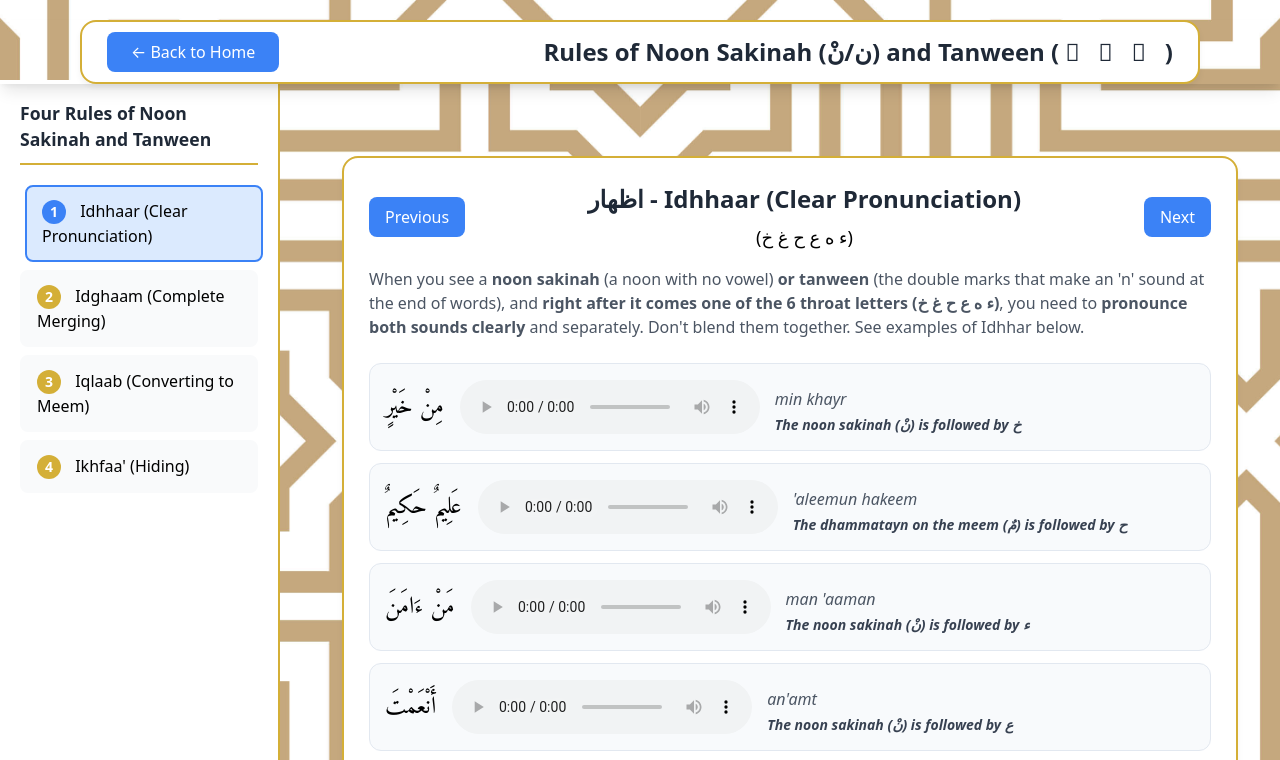
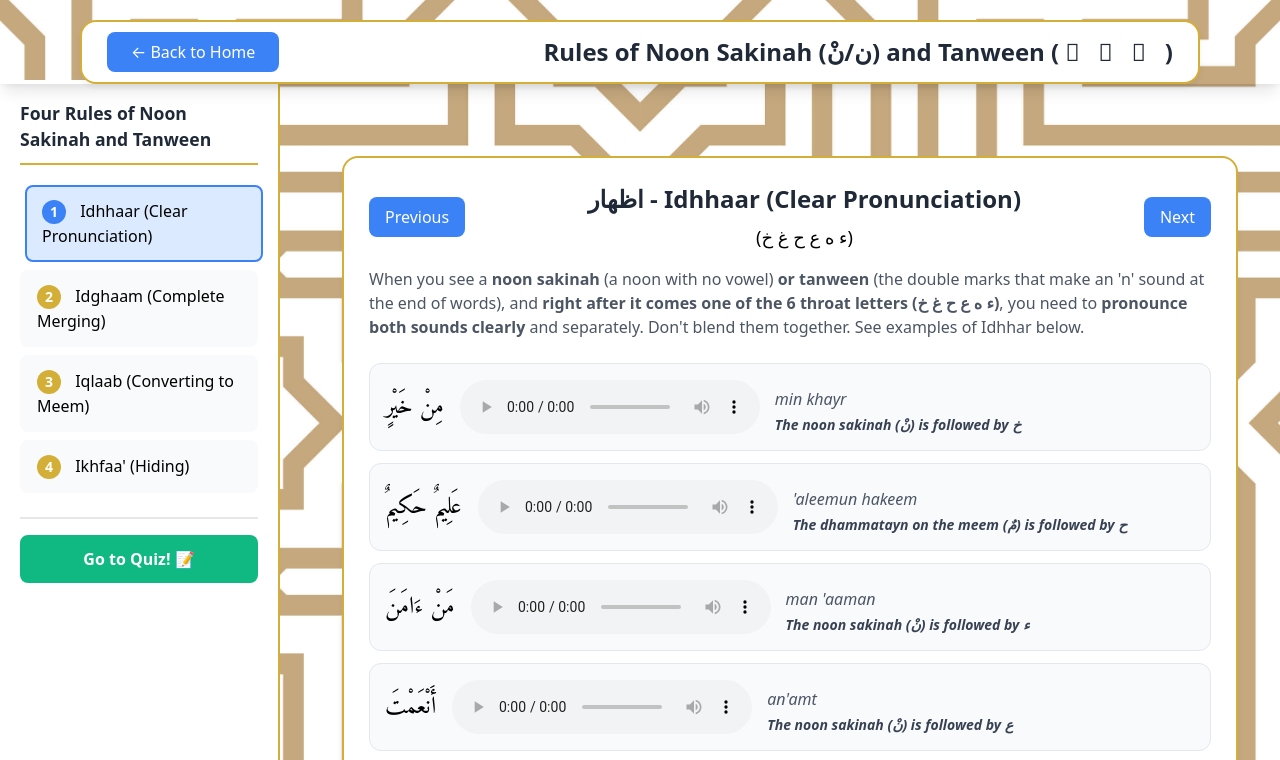
Before and after one commit to mahmoudshal84/interactivetajweedlearning, a plain HTML site: page ahkamnun.html in a window 1280 px wide. Shown: the top 760 px of the page. Drawn offline with nearby package versions, Linux system fonts and the light colour scheme.

Commit message:
Move 'Go to Quiz\!' button to sidebar navigation

```diff
--- a/ahkamnun.html
+++ b/ahkamnun.html
@@ -336,7 +336,13 @@ If the letter is <strong>'ل' (lam) or 'ر' (ra)</strong>, pronounce it <strong>
                     <span class="sidebar-item-number">${rule.number}</span>
                     <span class="sidebar-item-title">${rule.title.split(' - ')[1] || rule.title}</span>
                 </div>
-            `).join('');
+            `).join('') + `
+                <div class="mt-6 pt-4 border-t-2 border-gray-200">
+                    <button onclick="scrollToQuiz()" class="w-full px-6 py-3 bg-green-500 text-white rounded-lg hover:bg-green-600 focus:outline-none focus:ring-2 focus:ring-green-500 focus:ring-offset-2 font-semibold transition-all transform hover:scale-105">
+                        Go to Quiz! 📝
+                    </button>
+                </div>
+            `;
         }
 
         function renderRule() {
@@ -377,11 +383,6 @@ If the letter is <strong>'ل' (lam) or 'ر' (ra)</strong>, pronounce it <strong>
 </div>
                         </div>
                     `).join('')}
-                </div>
-                <div class="text-center mt-8">
-                    <button onclick="scrollToQuiz()" class="px-8 py-3 bg-green-500 text-white rounded-lg hover:bg-green-600 focus:outline-none focus:ring-2 focus:ring-green-500 focus:ring-offset-2 text-lg font-semibold transition-all transform hover:scale-105">
-                        Go to Quiz! 📝
-                    </button>
                 </div>
             </div>
         </div>
```
